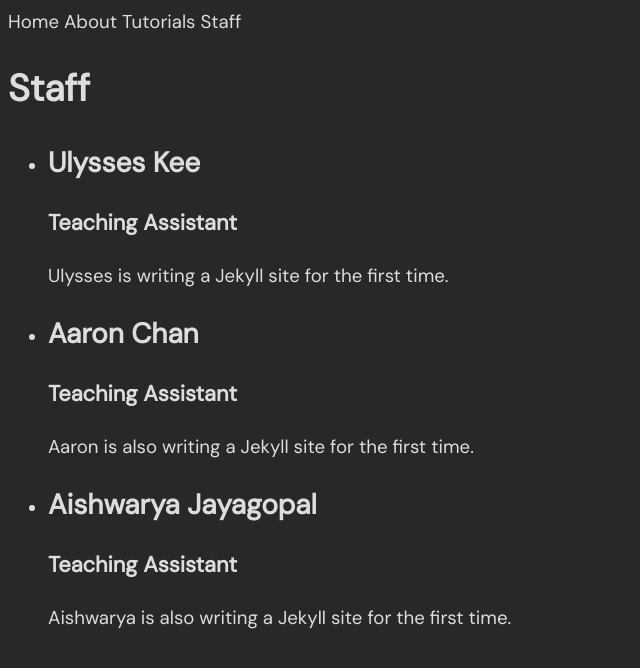
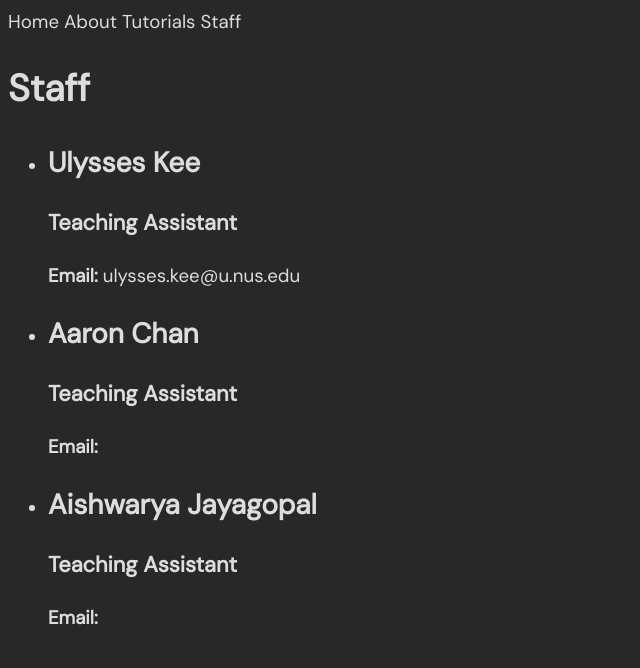
Before and after one commit to it5007/it5007.github.io, a Jekyll site: the page built from staff.html, in a window 1280 px wide. Shown: the top 668 px of the page, without its empty margins (0-640 px from the left). Built offline with Jekyll 4.4.1, drawn with Linux system fonts in a browser that asks for light colours; a style sheet for code colours, icons or effects is not loaded.

Commit message:
Modify personal details and content listing

```diff
--- a/_authors/1-ulysses.md
+++ b/_authors/1-ulysses.md
@@ -2,5 +2,7 @@
 short_name: uly
 name: Ulysses Kee
 position: Teaching Assistant
+email: ulysses.kee@u.nus.edu
+github: https://github.com/ukcw
 ---
 Ulysses is writing a Jekyll site for the first time.
--- a/staff.html
+++ b/staff.html
@@ -9,7 +9,8 @@ title: Staff
     <li>
         <h2><a href="{{ author.url }}">{{ author.name }}</a></h2>
       <h3>{{ author.position }}</h3>
-      <p>{{ author.content | markdownify }}</p>
+        <!-- <p>{{ author.content | markdownify }}</p> -->
+        <p><strong>Email: </strong>{{ author.email }}</p>
     </li>
   {% endfor %}
 </ul>
```
